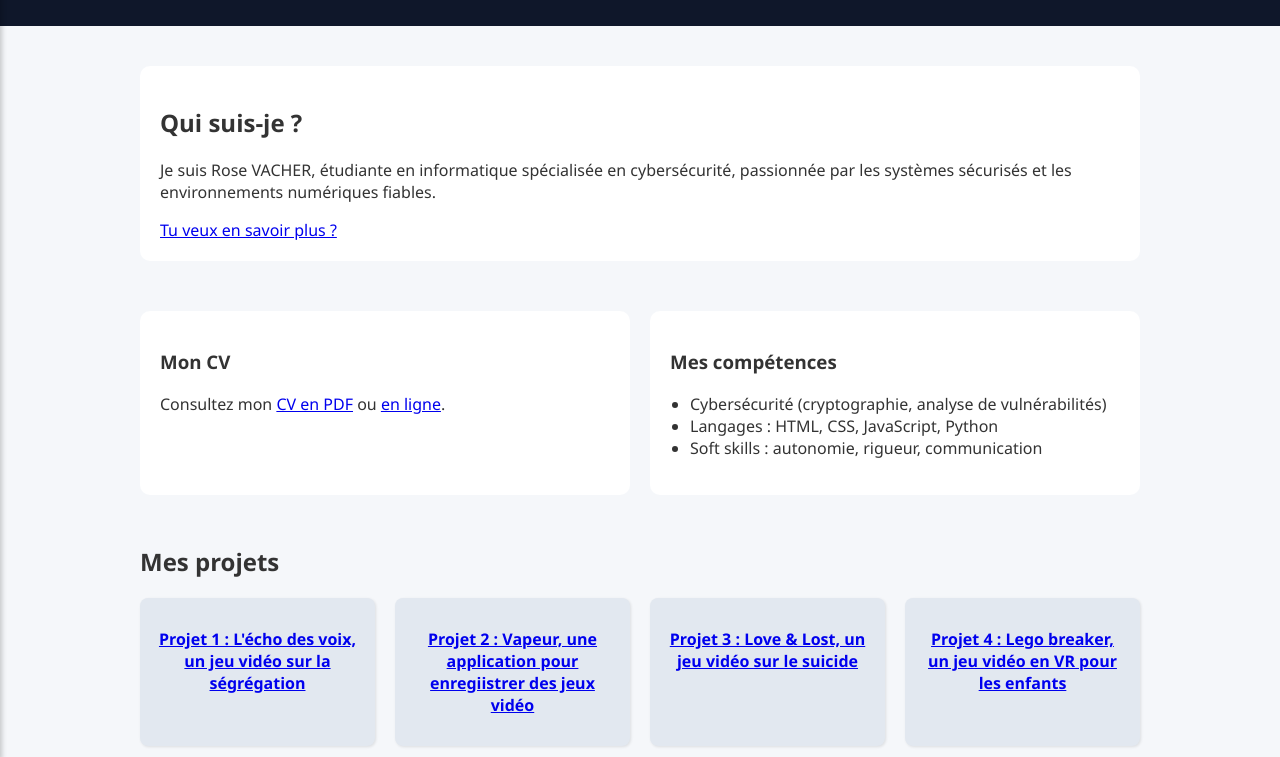
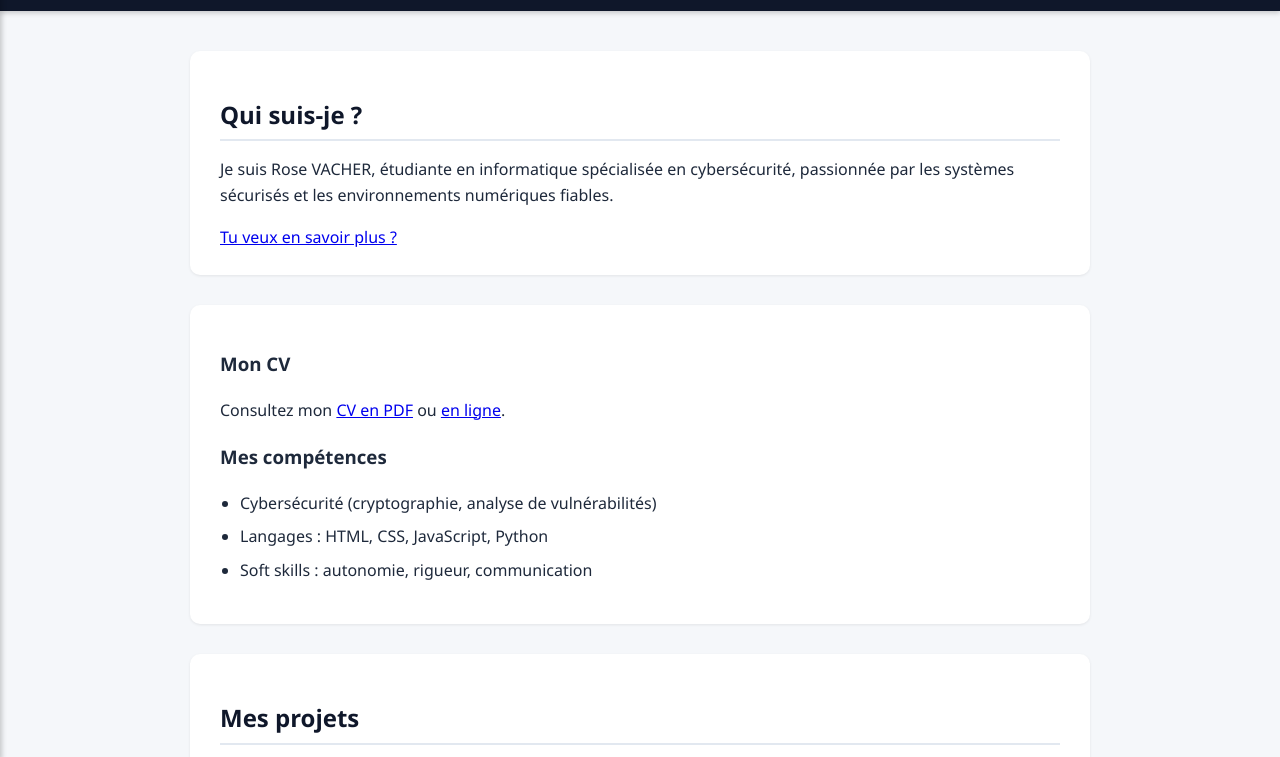
Before and after one commit to rovacher/portfolio, a plain HTML site: page index.html in a window 1280 px wide. Shown: the part 100-857 px from the top of the page. Drawn offline with Linux system fonts and the light colour scheme.

Commit message:
Nouveau test

```diff
--- a/index.html
+++ b/index.html
@@ -4,12 +4,11 @@
   <meta charset="UTF-8">
   <meta name="viewport" content="width=device-width, initial-scale=1.0">
   <title>Accueil - Portfolio de Rose</title>
-  <link rel="stylesheet" href="/css/index.css">
+  <link rel="stylesheet" href="/css/cv.css">
   <script src="/js/menu.js" defer></script>
 </head>
-
 <body>
-   <header>
+  <header>
     <h1>Le portfolio de Rose V</h1>
   </header>
 
```
Also changed, not shown: pages/about.html (+1 -2 lines).
